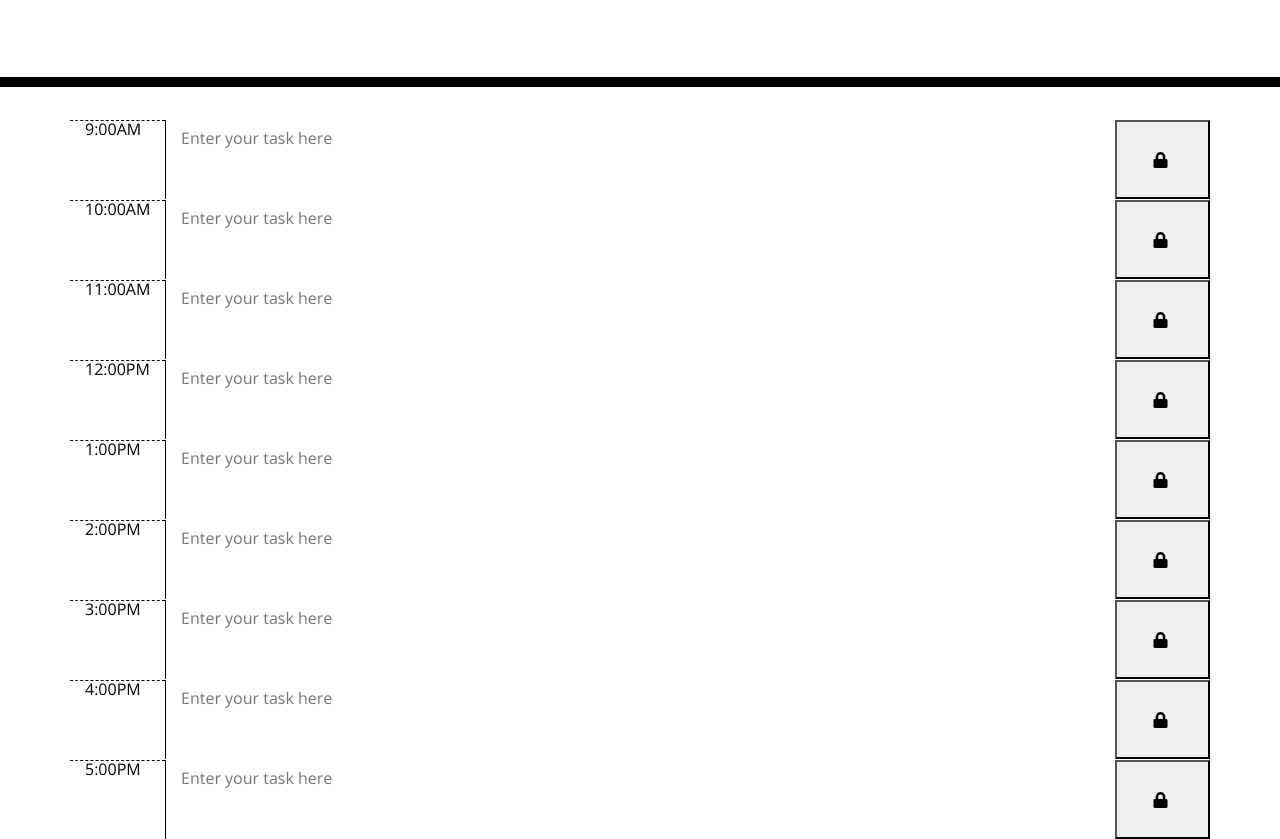
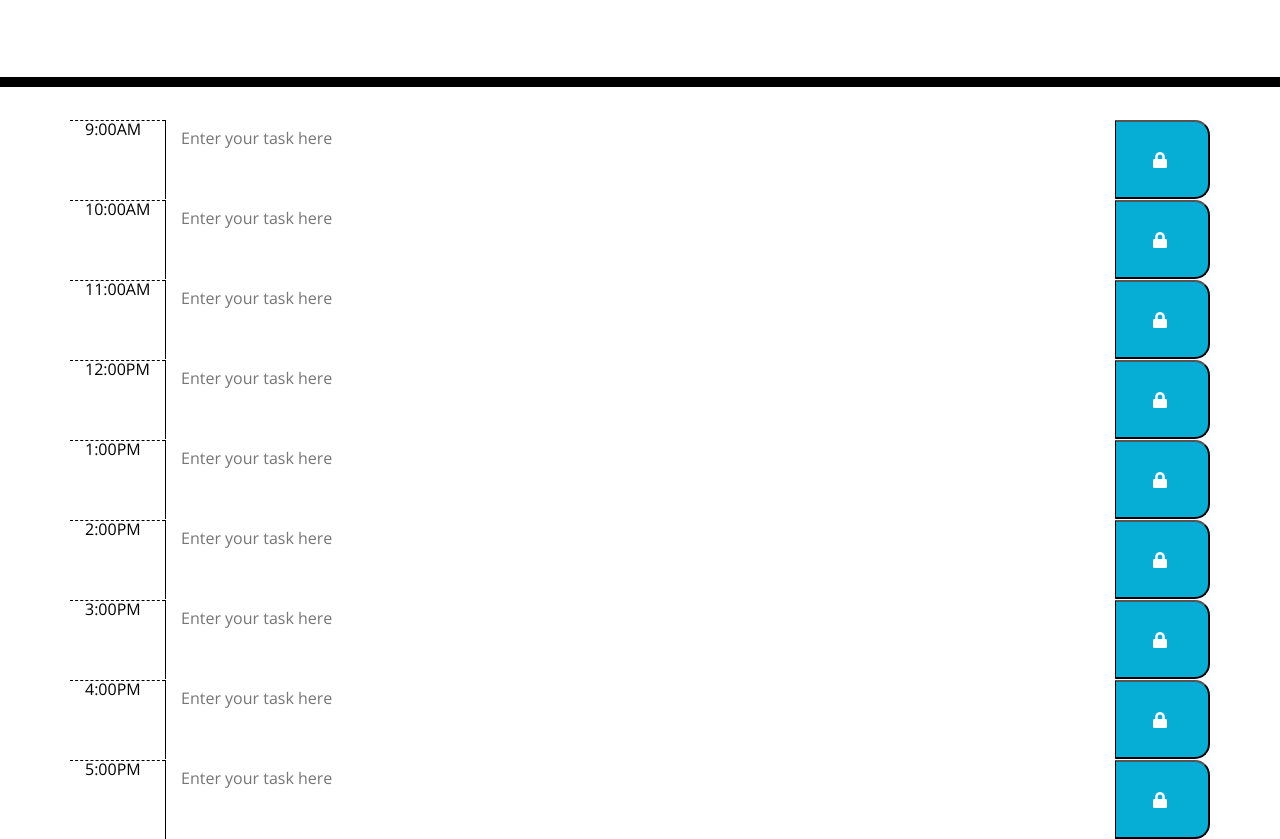
Before and after one commit to andresaponte22/day-planner, a plain HTML site: page index.html in a window 1280 px wide. Shown: the part 181-1020 px from the top of the page. Drawn offline with nearby package versions, Linux system fonts and the light colour scheme.

Commit message:
Added saveBtn class to button

```diff
--- a/index.html
+++ b/index.html
@@ -35,47 +35,47 @@
       <div class="row timeSlot" id="9">
           <div class="col-1 hour">9:00AM</div>
           <textarea class="col-10 task" placeholder="Enter your task here"></textarea>
-          <button class = "col-1 button fa fa-lock"> </button>
+          <button class = "col-1 saveBtn button fa fa-lock"> </button>
       </div>
       <div class="row timeSlot" id="10">
           <div class="col-1 hour">10:00AM</div>
           <textarea class="col-10 task" placeholder="Enter your task here"></textarea>
-          <button class = "col-1 button fa fa-lock"> </button>
+          <button class = "col-1 saveBtn button fa fa-lock"> </button>
       </div>
       <div class="row timeSlot" id="11">
           <div class="col-1 hour">11:00AM</div>
           <textarea class="col-10 task" placeholder="Enter your task here"></textarea>
-          <button class = "col-1 button fa fa-lock"> </button>
+          <button class = "col-1 saveBtn button fa fa-lock"> </button>
       </div>
       <div class="row timeSlot" id="12">
           <div class="col-1 hour">12:00PM</div>
           <textarea class="col-10 task" placeholder="Enter your task here"></textarea>
-          <button class = "col-1 button fa fa-lock"> </button>
+          <button class = "col-1 saveBtn button fa fa-lock"> </button>
       </div>
       <div class="row timeSlot" id="13">
           <div class="col-1 hour">1:00PM</div>
           <textarea class="col-10 task" placeholder="Enter your task here"></textarea>
-          <button class = "col-1 button fa fa-lock"> </button>
+          <button class = "col-1 saveBtn button fa fa-lock"> </button>
       </div>
       <div class="row timeSlot" id="14">
           <div class="col-1 hour">2:00PM</div>
           <textarea class="col-10 task" placeholder="Enter your task here"></textarea>
-          <button class = "col-1 button fa fa-lock"> </button>
+          <button class = "col-1 saveBtn button fa fa-lock"> </button>
       </div>
       <div class="row timeSlot" id="15">
           <div class="col-1 hour">3:00PM</div>
           <textarea class="col-10 task" placeholder="Enter your task here"></textarea>
-          <button class = "col-1 button fa fa-lock"> </button>
+          <button class = "col-1 saveBtn button fa fa-lock"> </button>
       </div>
           <div class="row timeSlot" id="16">
           <div class="col-1 hour">4:00PM</div>
           <textarea class="col-10 task" placeholder="Enter your task here"></textarea>
-          <button class = "col-1 button fa fa-lock"> </button>
+          <button class = "col-1 saveBtn button fa fa-lock"> </button>
       </div>
       <div class="row timeSlot" id="17">
           <div class="col-1 hour">5:00PM</div>
           <textarea class="col-10 task" placeholder="Enter your task here"></textarea>
-          <button class = "col-1 button fa fa-lock"> </button>
+          <button class = "col-1 saveBtn button fa fa-lock"> </button>
       </div>
     </div>
 
```
